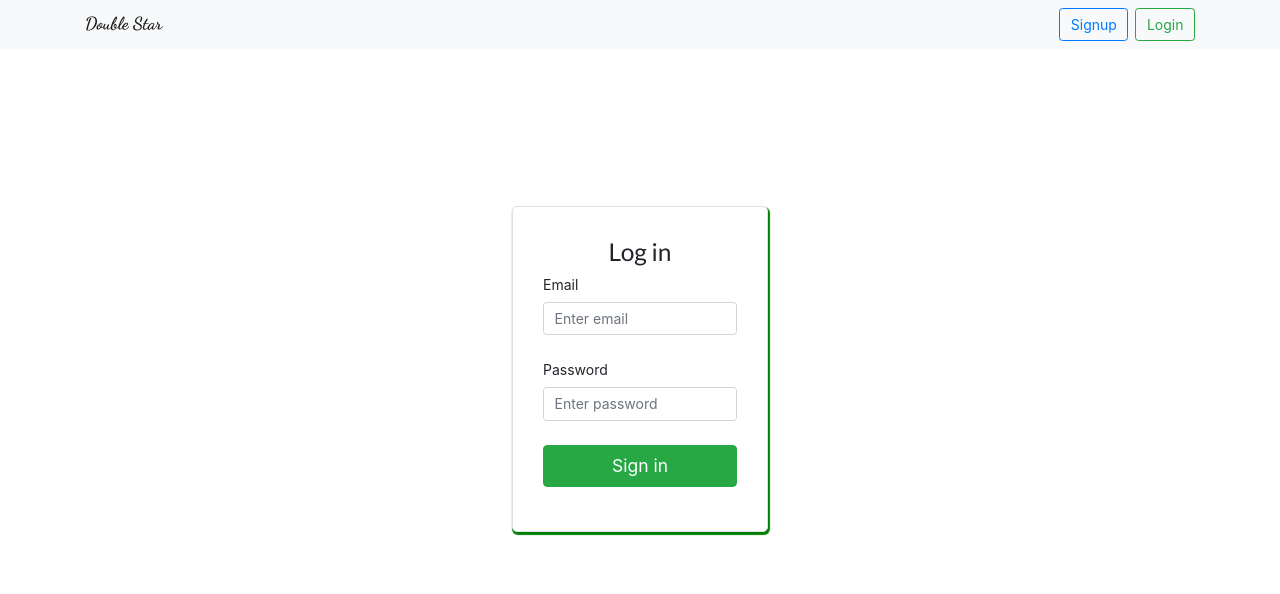
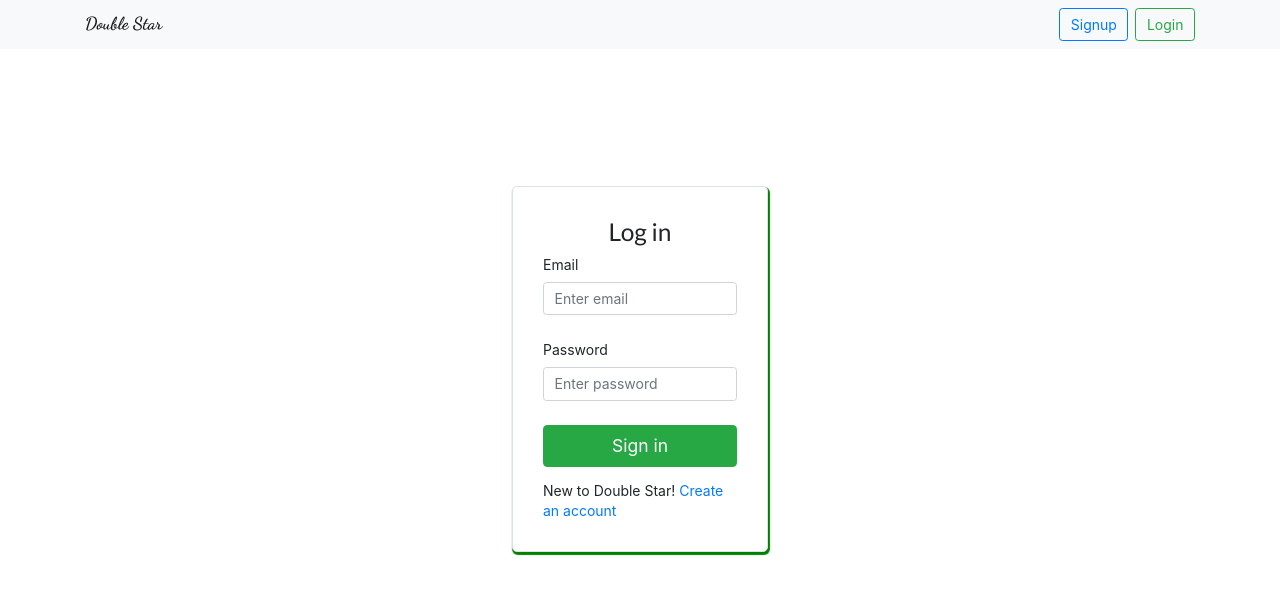
Before and after one commit to sharankarthikyan/notes-taking-app, a React (Create React App) app: page / in a window 1280 px wide. Shown: the top 594 px of the page. Built offline with nearby package versions, Linux system fonts and the light colour scheme.

Commit message:
updated commit

```diff
--- a/src/components/LoginComponent/LoginComponent.js
+++ b/src/components/LoginComponent/LoginComponent.js
@@ -86,6 +86,9 @@ class LoginComponent extends Component {
                   Sign in
                 </button>
               </div>
+              <p>
+                New to Double Star! <a href="/signup">Create an account</a>
+              </p>
             </form>
           </div>
         </div>
```
